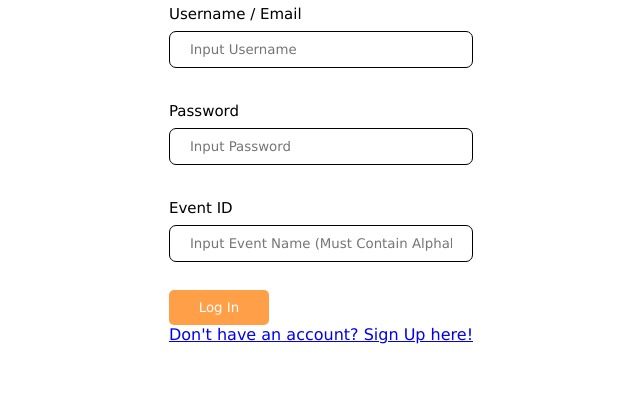
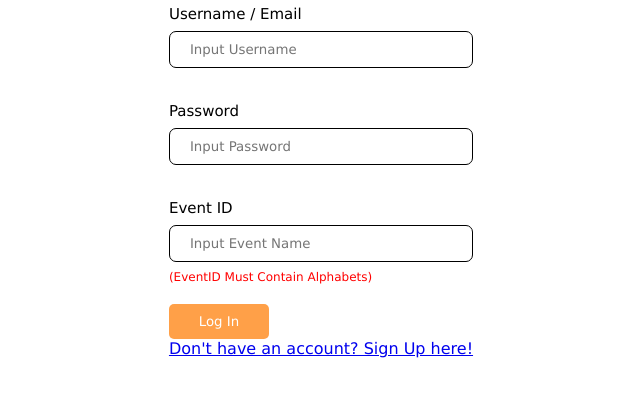
Before and after one commit to Miki-mi/AWS-PBL-Guestbook, a PHP site: page /login.php in a window 1280 px wide. Shown: the part 190-587 px from the top of the page, without its empty margins (314-954 px from the left). Run offline with PHP 8.4, Linux system fonts and the light colour scheme.

Commit message:
Update login.php

```diff
--- a/login.php
+++ b/login.php
@@ -22,7 +22,12 @@ else
     <link rel="preconnect" href="https://fonts.gstatic.com" crossorigin>
     <link href="https://fonts.googleapis.com/css2?family=Montserrat:wght@300&display=swap" rel="stylesheet">
     <title>GUESTBOOK</title>
-
+    <style>
+       p{
+        color: red;
+        font-size: 12px;
+       }
+    </style>
 </head>
 <body>
     <!-- navbar -->
@@ -60,7 +65,8 @@ else
                     <label>Event ID</label>
                     <br>
                     <input type="text" name="eventid" id="eventid" class="form"
-                    placeholder="Input Event Name (Must Contain Alphabets)">
+                    placeholder="Input Event Name">
+                    <p>(EventID Must Contain Alphabets)</p>
                 </div>
 
                 <button type="submit" name="btnLogin" class="btn btn-success">Log In</button>
```
